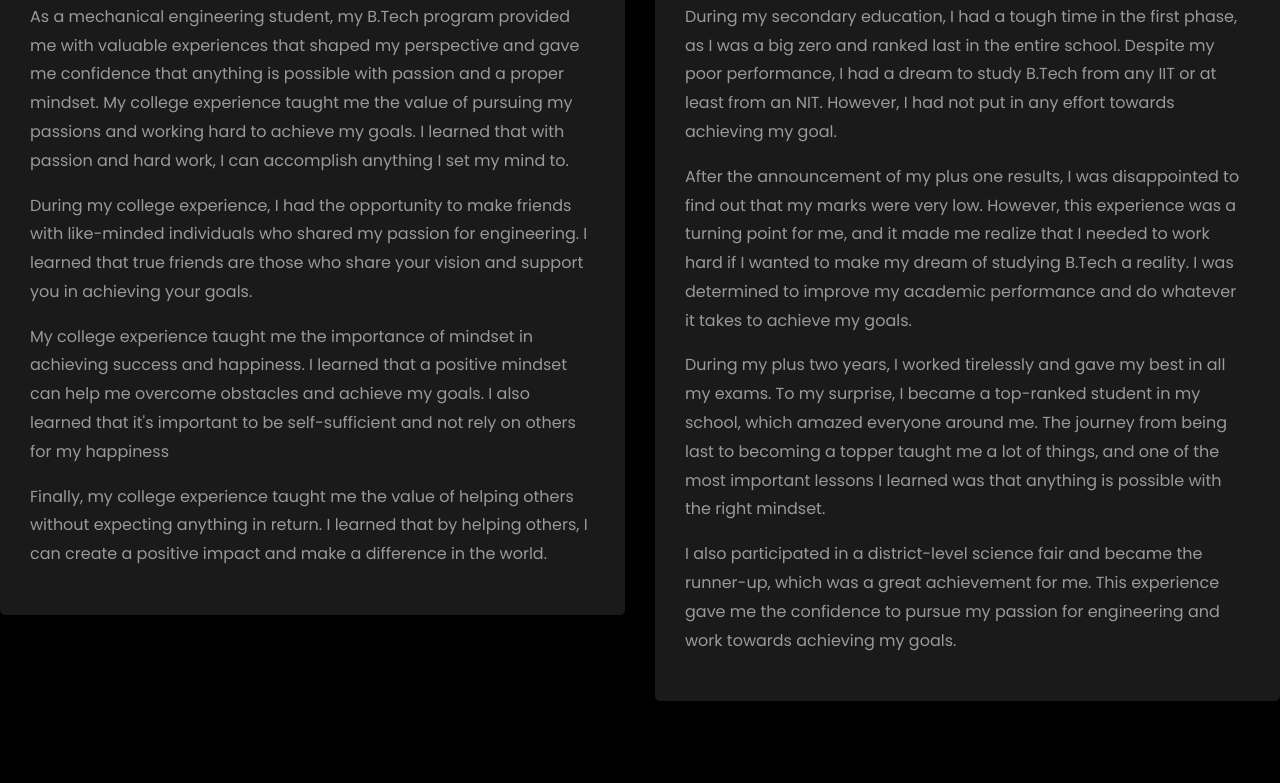
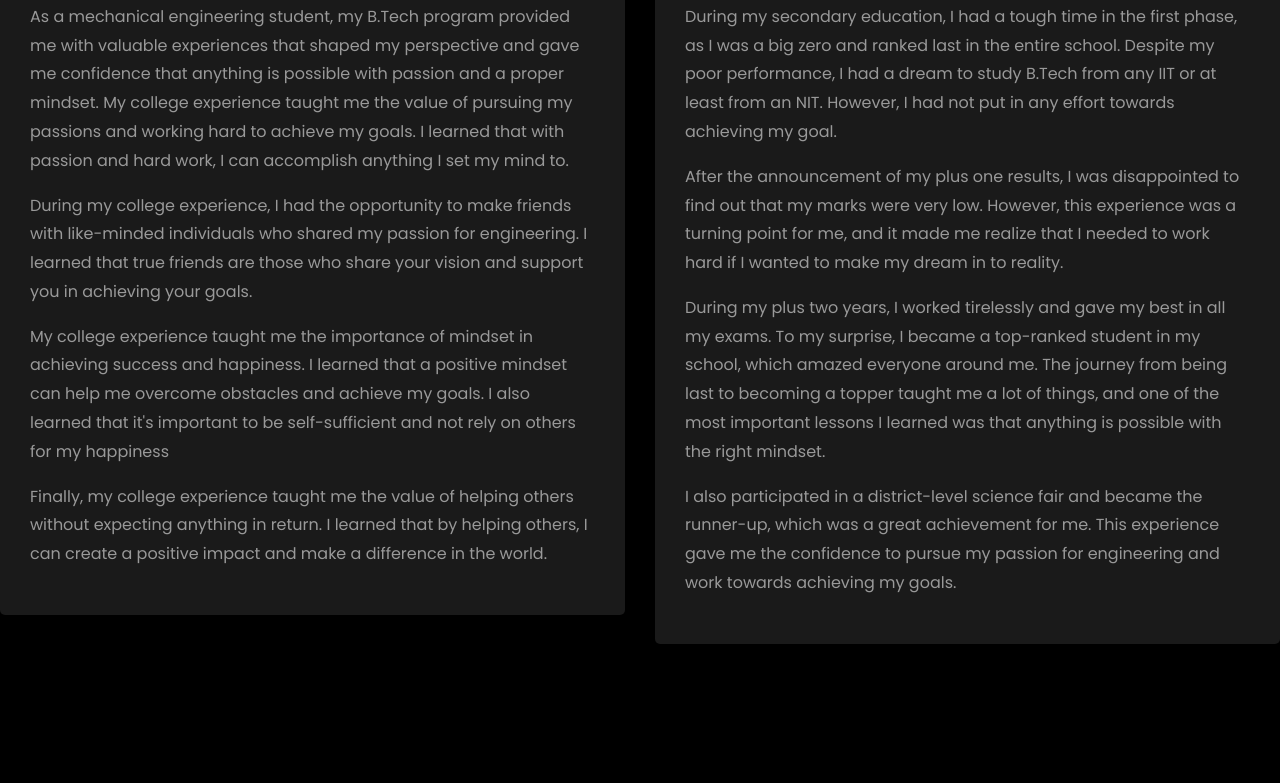
Before and after one commit to BilalKAKKUR/Bilal, a plain HTML site: page index.html in a window 1280 px wide. Shown: the part 2441-3224 px from the top of the page. Drawn offline with nearby package versions, Linux system fonts and the light colour scheme; files whose address does not match are found by name.

Commit message:
Update index.html

```diff
--- a/index.html
+++ b/index.html
@@ -208,7 +208,7 @@
     					<h2>Higher Secondery</h2>
     					<span class="position">NHSS Nanminda</span>
     					<p class="mt-4">During my secondary education, I had a tough time in the first phase, as I was a big zero and ranked last in the entire school. Despite my poor performance, I had a dream to study B.Tech from any IIT or at least from an NIT. However, I had not put in any effort towards achieving my goal.</p>
-						<p>After the announcement of my plus one results, I was disappointed to find out that my marks were very low. However, this experience was a turning point for me, and it made me realize that I needed to work hard if I wanted to make my dream of studying B.Tech a reality. I was determined to improve my academic performance and do whatever it takes to achieve my goals.</p>
+						<p>After the announcement of my plus one results, I was disappointed to find out that my marks were very low. However, this experience was a turning point for me, and it made me realize that I needed to work hard if I wanted to make my dream in to reality.</p>
 						<p>During my plus two years, I worked tirelessly and gave my best in all my exams. To my surprise, I became a top-ranked student in my school, which amazed everyone around me. The journey from being last to becoming a topper taught me a lot of things, and one of the most important lessons I learned was that anything is possible with the right mindset.</p>
 						<p>I also participated in a district-level science fair and became the runner-up, which was a great achievement for me. This experience gave me the confidence to pursue my passion for engineering and work towards achieving my goals.</p>
 					</div>
```
